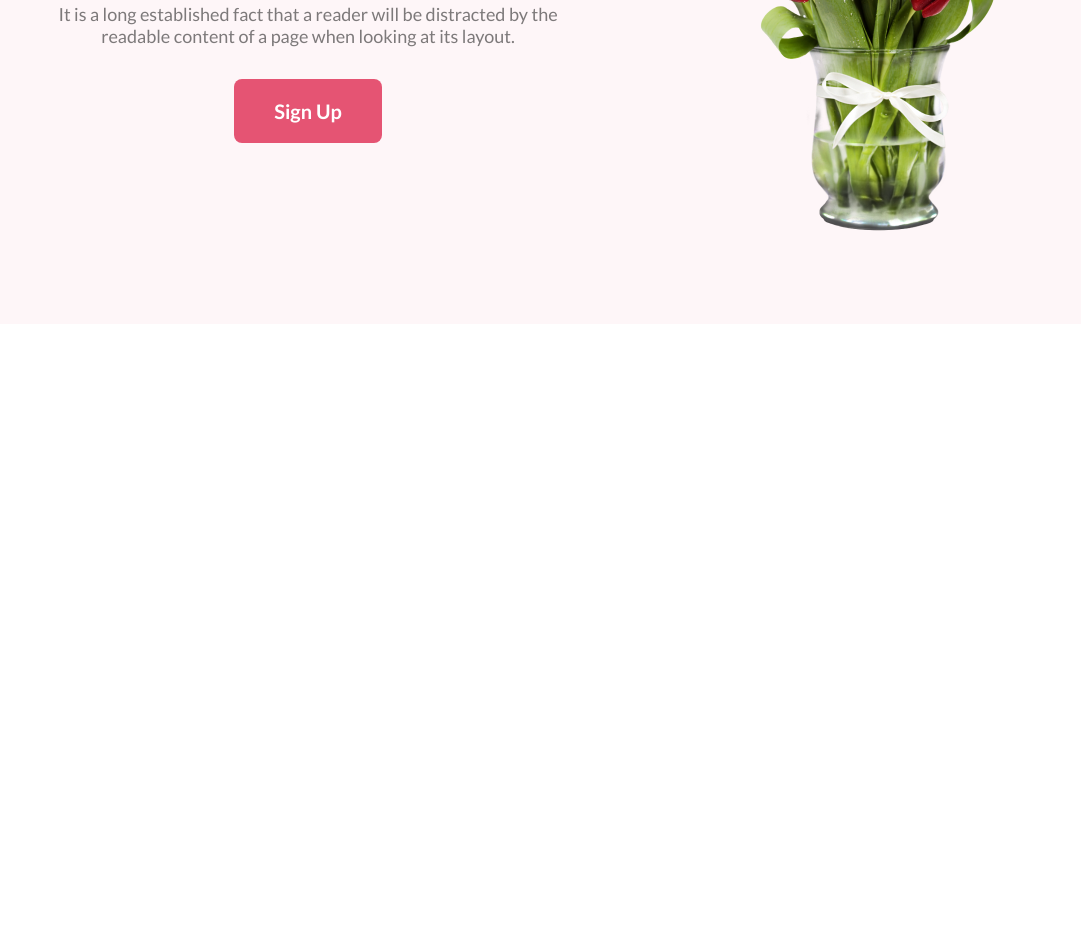
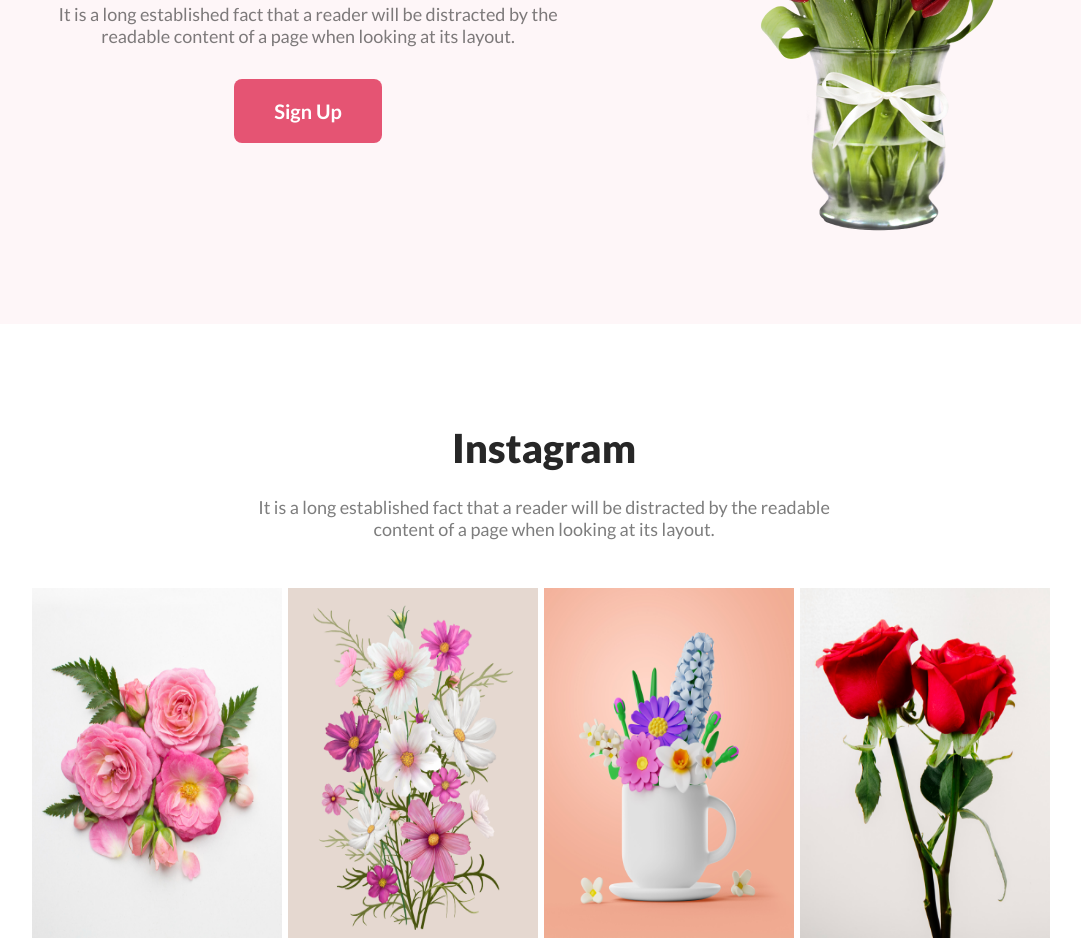
Before and after one commit to MdImran-Hossen-Jahid/flower-shop, a plain HTML site: page index.html in a window 1280 px wide. Shown: the part 1860-2802 px from the top of the page, without its empty margins (96-1177 px from the left). Before the commit the page ends 2184 px from the top, so only its background shows below. Drawn offline with Linux system fonts and the light colour scheme.

Commit message:
instagram section added with responsive design for mobile device

```diff
--- a/index.html
+++ b/index.html
@@ -78,6 +78,19 @@
     <img src="./Flower Asset/pngwing 8.png" alt="this is a flower pod" style="width: 318px; height: 420px;">
 </div>
 </section>
+
+<section id="instagram-item">
+   <div class="insta-text-item">
+     <h3 class="insta-title lato-bold">Instagram</h3>
+    <p class="insta-description lato-regular">It is a long established fact that a reader will be distracted by the readable content of a page when looking at its layout.</p>
+   </div>
+    <div class="insta-flowers-item">
+        <div><img src="./Flower Asset/Flower 01.png" alt="this is flowers" class="insta-flowers"></div>
+        <div><img src="./Flower Asset/Rectangle 4.png" alt="this is flowers" class="insta-flowers"></div>
+        <div><img src="./Flower Asset/Rectangle 5.png" alt="this is flower pod"  class="insta-flowers"></div>
+        <div><img src="./Flower Asset/Rectangle 6.png" alt="this is flowers" class="insta-flowers"></div>
+    </div>
+</section>
     </main>
     <footer>
 
--- a/style.css
+++ b/style.css
@@ -48,6 +48,10 @@
   font-size: 0.9rem;
   color: rgba(39, 39, 39, 0.8);
   font-weight: 600;
+}
+.insta-flowers{
+  width: 250px;
+  height: 350px;
 }
 /* shared styles end */
 
@@ -168,8 +172,35 @@
 color: white;
 background:rgba(229, 84, 115, 1);
 }
+/* hot deal section styles end */
+#instagram-item{
+  max-width: 80%;
+  margin: 100px auto 0 auto;
+}
+.insta-text-item{
+  width: 594px;
+  margin: auto;
+  text-align: center;
+}
+.insta-title{
+  font-size: 2.5rem;
+  font-weight: 800;
+  color: rgba(39, 39, 39, 1);
+}
+.insta-description{
+  margin-top: 24px;
+  margin-bottom: 48px;
+font-size: 1.125rem;
+color: rgba(39, 39, 39, 0.6);
+}
 
-/* hot deal section styles end */
+.insta-flowers-item{
+  display: grid;
+  grid-template-columns: repeat(4, 1fr);
+}
+
+/*  */
+
 .display-hidden{
   display: none;
 }
@@ -234,5 +265,15 @@
   padding-top: 20px;
   padding-bottom: 20px;
 }
+.insta-text-item {
+  width: auto;
+}
+.insta-flowers-item{
+  grid-template-columns: 1fr;
+  gap: 20px;
+}
+
+
+
 
 }
```
